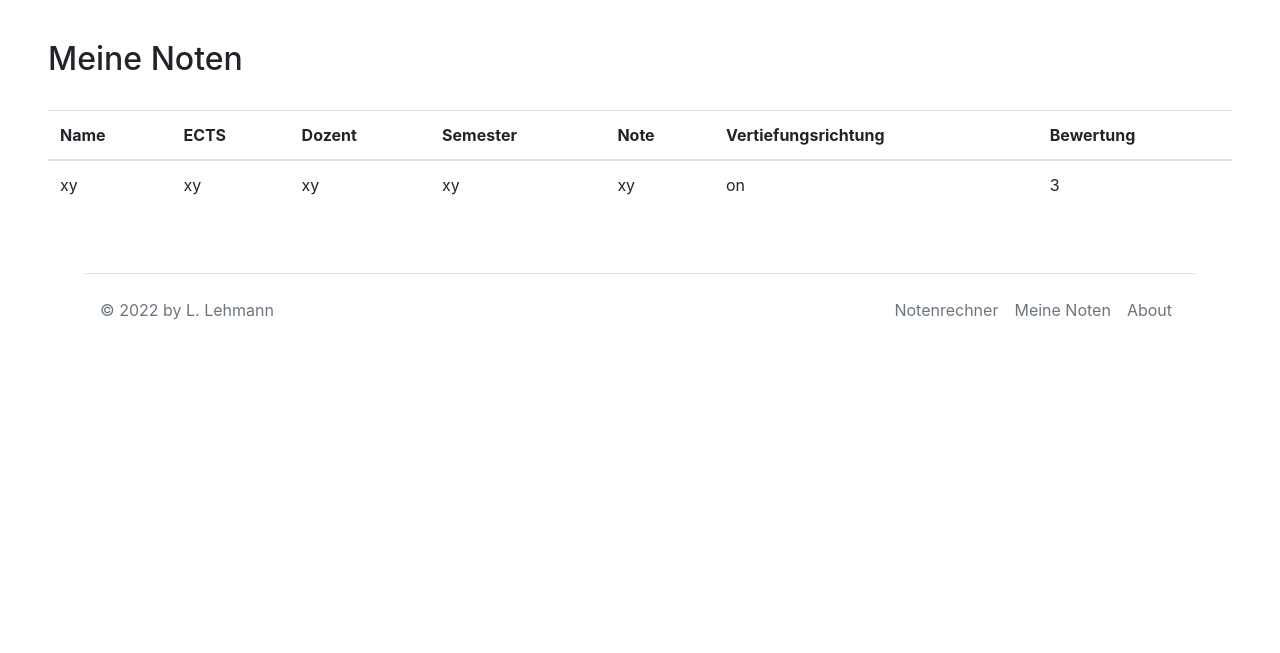
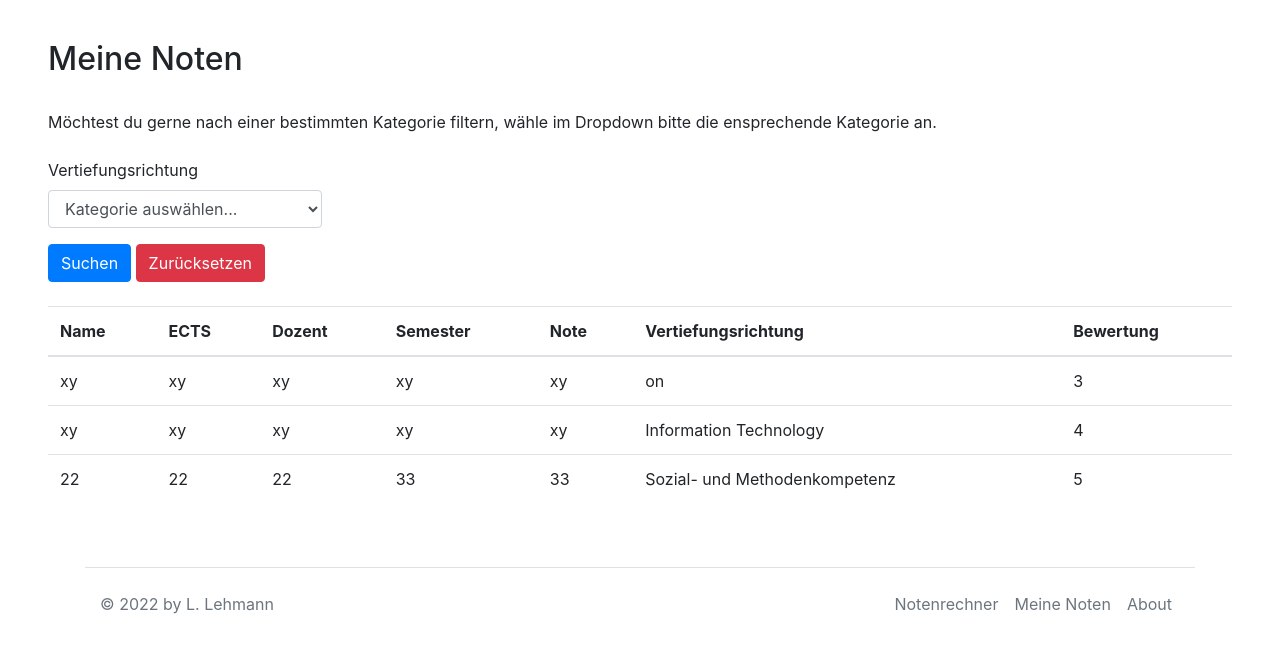
Before and after one commit to luklehm/prog2, a Flask app: page /meine_noten in a window 1280 px wide. Shown: the part 73-726 px from the top of the page. Run offline with Flask 2, Linux system fonts and the light colour scheme; some libraries are stand-ins or nearby versions.

```diff
--- a/eintrage.json
+++ b/eintrage.json
@@ -7,5 +7,23 @@
         "Note": "xy",
         "Vertiefungsrichtung": "on",
         "Bewertung": "3"
+    },
+    "2022-04-25 17:25:59.602040": {
+        "Name": "xy",
+        "ECTS": "xy",
+        "Dozent": "xy",
+        "Semester": "xy",
+        "Note": "xy",
+        "Vertiefungsrichtung": "Information Technology",
+        "Bewertung": "4"
+    },
+    "2022-04-25 17:33:47.470702": {
+        "Name": "22",
+        "ECTS": "22",
+        "Dozent": "22",
+        "Semester": "33",
+        "Note": "33",
+        "Vertiefungsrichtung": "Sozial- und Methodenkompetenz",
+        "Bewertung": "5"
     }
 }
--- a/main.py
+++ b/main.py
@@ -49,17 +49,17 @@ def meine_noten():
 
     if request.method == 'POST':
         gefiltert = True
-        semester = request.form['semester']
+        vertiefung = request.form['vertiefungsrichtung']
 
-        if semester != "":
-            filter_value = semester
-            filter_key = "Semester"
+        if vertiefung != "":
+            filter_value = vertiefung
+            filter_key = "Vertiefungsrichtung"
 
         for key, eintrag in eingabe.items():
             if eintrag[filter_key] == filter_value:
                 filter_liste.append(eintrag)
 
-    return render_template("Meine_Noten.html", neuedaten=eingabe, user=filter_liste, Semester=gefiltert)
+    return render_template("Meine_Noten.html", neuedaten=eingabe, user=filter_liste, ver=gefiltert)
 
 
 @app.route("/demo_chf", methods=["get", "post"])
--- a/templates/Meine_Noten.html
+++ b/templates/Meine_Noten.html
@@ -7,6 +7,59 @@
         </div>
         <br>
 
+        <form method="POST">
+            Möchtest du gerne nach einer bestimmten Kategorie filtern, wähle im Dropdown bitte die ensprechende Kategorie an.<br><br>
+            <div class="row g-3">
+                <div class="form-group col-3">
+                    <label for="inputKategorie">Vertiefungsrichtung</label>
+                    <select id="inputKategorie" class="form-control" name="vertiefungsrichtung">
+                        <option selected>Kategorie auswählen...</option>
+                        <option>Sozial- und Methodenkompetenz</option>
+                        <option>Digital Innovation</option>
+                        <option>Information Technology</option>
+                        <option>User Experience</option>
+                    </select>
+                </div>
+            </div>
+                <div class="row g-3">
+                    <div class="col">
+                        <button type="submit" class="btn btn-primary">Suchen</button>
+                        <a href="{{ url_for('meine_noten') }}" type="reset" class="btn btn-danger" role="button">Zurücksetzen</a>
+                    </div>
+                </div>
+        </form><br>
+
+        <div class="column">
+            {% if ver %}
+            {% if user %}
+            <table class="table">
+              <thead>
+                <tr>
+                    <th scope="col">Name</th>
+                    <th scope="col">ECTS</th>
+                    <th scope="col">Dozent</th>
+                    <th scope="col">Semester</th>
+                    <th scope="col">Note</th>
+                    <th scope="col">Vertiefungsrichtung</th>
+                    <th scope="col">Bewertung</th>
+                </tr>
+              </thead>
+              <tbody>
+              {% for inhalt in user %}
+                    <tr>
+                        {% for key, value in inhalt.items()%}
+                      <td>{{ value }}</td>
+                        {% endfor %}
+                    </tr>
+              {% endfor %}
+              </tbody>
+            </table>
+            {% else %}
+            Kein Eintrag zu dieser Kategorie gefunden.
+            {% endif %}
+            {% endif %}
+        </div>
+        {% if not ver %}
         <table class="table">
             <thead>
                 <tr>
@@ -30,10 +83,9 @@
                 <!--</div>-->
                 {% endfor %}
             </tbody>
+        {% endif %}
         </table>
     </main>
-
-
 {% endblock %}
 
 </body>
```
Also changed, not shown: templates/input.html (+5 -17 lines).
